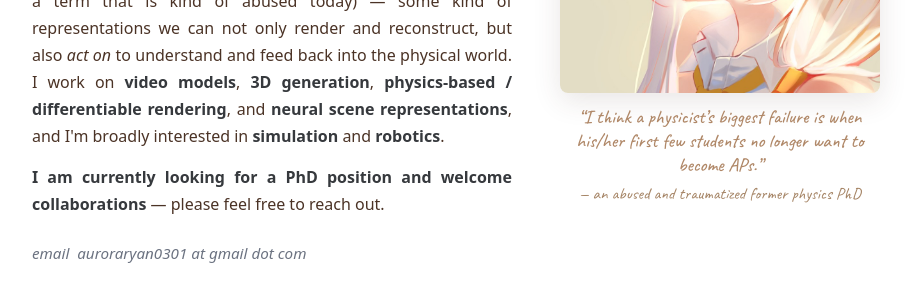
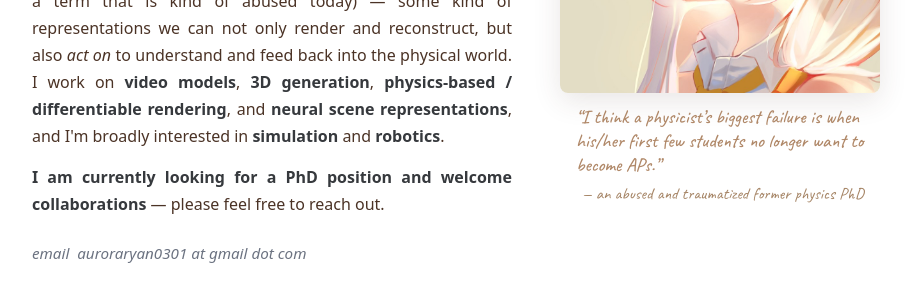
Before and after one commit to AuroraRyan0301/AuroraRyan0301.github.io, a Jekyll site: the page built from _pages/about.md, in a window 1280 px wide. Shown: the part 512-812 px from the top of the page, without its empty margins (184-1096 px from the left). Built offline with Jekyll 4.4.1, drawn with Linux system fonts in a browser that asks for light colours.

Commit message:
home: quote block narrower + centered; lines left-aligned, attribution right-aligned

```diff
--- a/assets/css/home.scss
+++ b/assets/css/home.scss
@@ -177,14 +177,15 @@ html { scroll-behavior: smooth; scroll-padding-top: 4.5rem; }
 .hero__quote {
   display: block;
   width: 100%;
-  max-width: 21rem;
+  max-width: 18rem;        /* narrower than the 21rem photo so the
+                              block sits visually centered under it */
   margin: 0.8rem auto 0;
   font-family: 'Caveat', cursive;
   font-size: 1.2rem;
   line-height: 1.25;
   font-weight: 500;
   color: #b08868;          /* light brown */
-  text-align: center;
+  text-align: left;        /* prose reads left-aligned */
 }
 .hero__quote-attr {
   display: block;
@@ -193,6 +194,7 @@ html { scroll-behavior: smooth; scroll-padding-top: 4.5rem; }
   font-weight: 400;
   font-size: 1.05rem;
   color: #a58465;
+  text-align: right;       /* attribution flushed to the right edge */
 }
 
 /* ---- Publication cards (suikasibyl-style spacing) ---------------------- */
```
